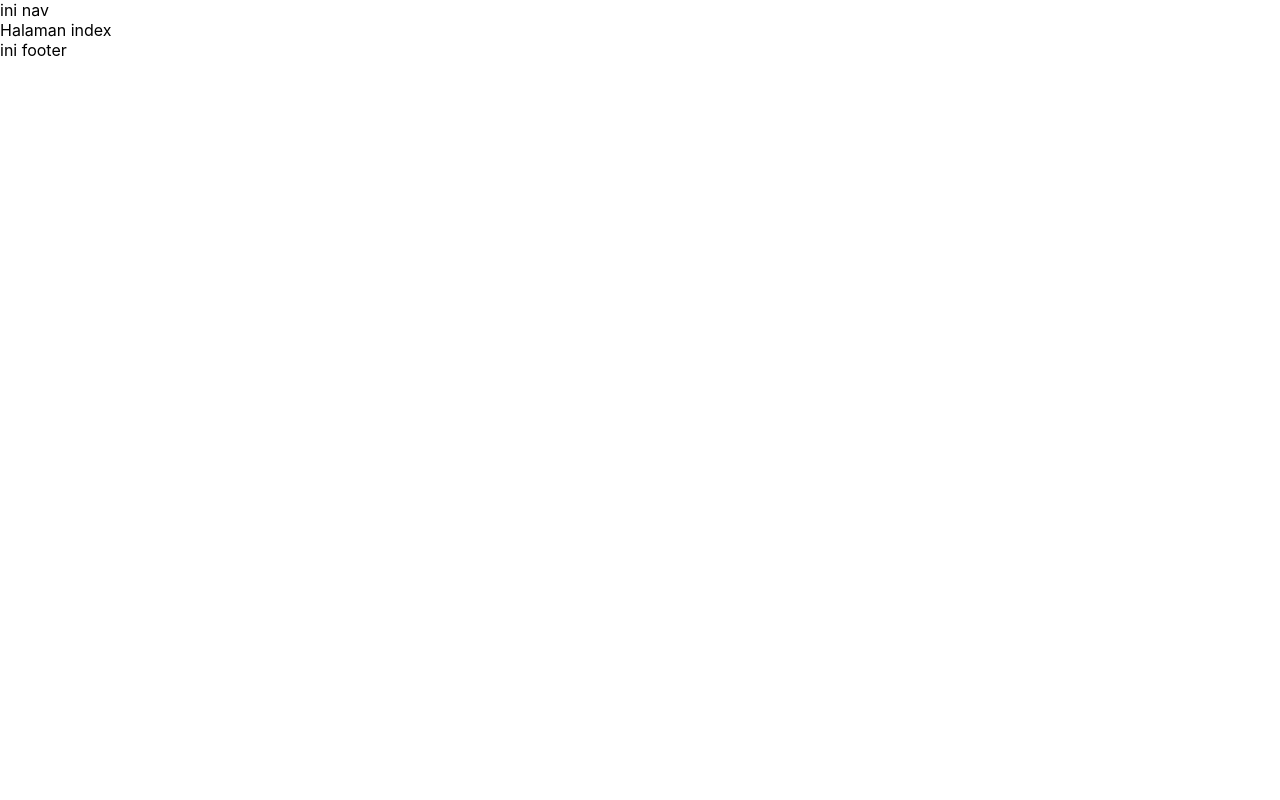
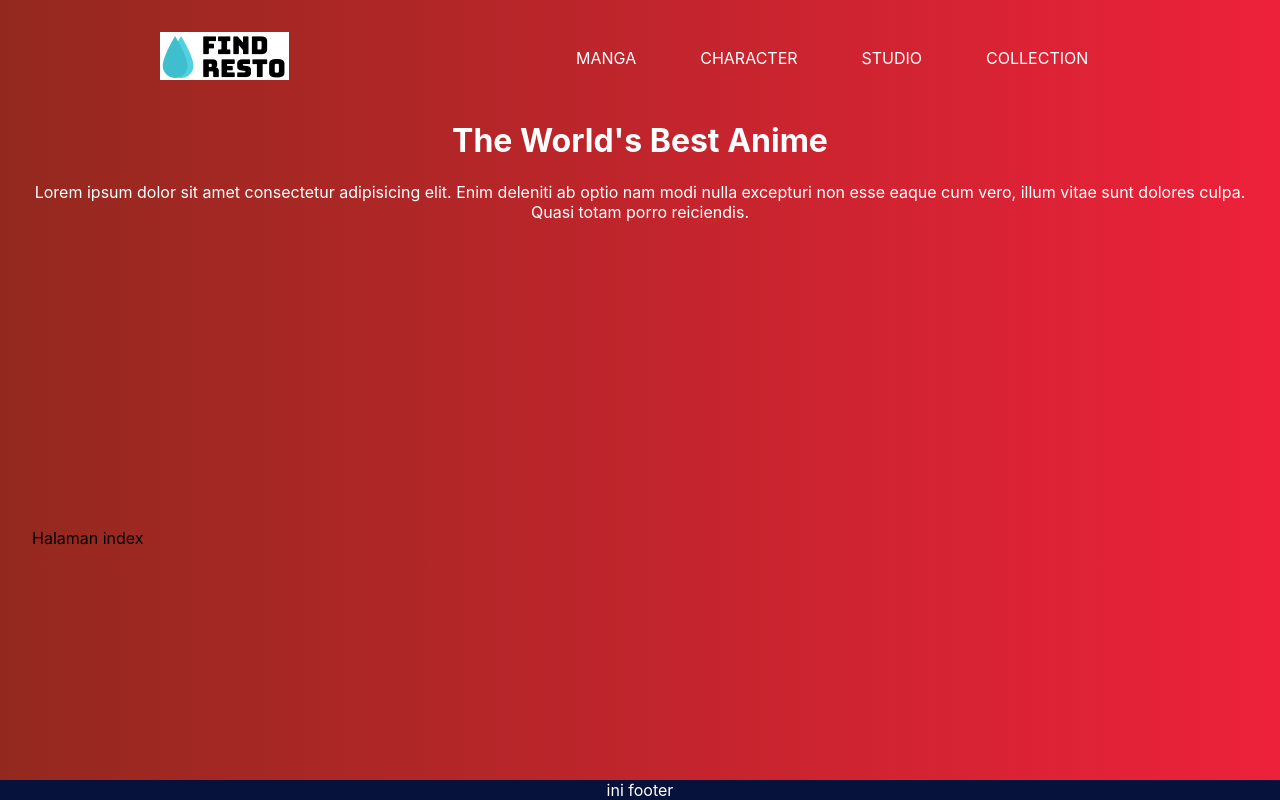
Before and after one commit to igihcksn/Mikunime, a React (Create React App) app: page / in a window 1280 px wide. Built offline with nearby package versions, Linux system fonts and the light colour scheme.

Commit message:
[Layout] - Add base layout with emotion styled

```diff
--- a/package.json
+++ b/package.json
@@ -5,6 +5,7 @@
   "dependencies": {
     "@apollo/client": "^3.6.0",
     "@emotion/css": "^11.9.0",
+    "@emotion/react": "^11.9.0",
     "@emotion/styled": "^11.8.1",
     "@testing-library/jest-dom": "^5.16.4",
     "@testing-library/react": "^11.2.7",
--- a/src/App.js
+++ b/src/App.js
@@ -1,14 +1,27 @@
 import React from 'react';
 import { BrowserRouter, Routes, Route } from 'react-router-dom';
 import MainLayouts from 'pages/layouts/MainLayouts';
+import { css, Global } from '@emotion/react';
+import { BASE_COLOR } from 'utilities/constants';
 
 function App() {
   return (
-    <BrowserRouter>
-      <Routes>
-        <Route path='*' element={<MainLayouts />} />
-      </Routes>
-    </BrowserRouter>
+    <>
+      <Global
+            styles={css`
+                body {
+                    background: ${BASE_COLOR.SOFT_RED};  /* fallback for old browsers */
+                    background: -webkit-linear-gradient(to right, ${BASE_COLOR.DARK_RED}, ${BASE_COLOR.SOFT_RED});  /* Chrome 10-25, Safari 5.1-6 */
+                    background: linear-gradient(to right, ${BASE_COLOR.DARK_RED}, ${BASE_COLOR.SOFT_RED}); /* W3C, IE 10+/ Edge, Firefox 16+, Chrome 26+, Opera 12+, Safari 7+ */
+                }
+            `}
+        />
+      <BrowserRouter>
+        <Routes>
+          <Route path='*' element={<MainLayouts />} />
+        </Routes>
+      </BrowserRouter>
+    </>
   );
 }
 
--- /dev/null
+++ b/src/assets/images/index.js
@@ -0,0 +1,5 @@
+import MainLogo from './find.png';
+
+export {
+    MainLogo,
+}
--- /dev/null
+++ b/src/components/Header.jsx
@@ -0,0 +1,27 @@
+import { MainLogo } from 'assets/images';
+import React from 'react';
+import { Link } from 'react-router-dom';
+import { MikHeader, MikNavbar, MikNavbarList } from 'utilities/styledComponent';
+
+const Header = () => {
+    return (
+        <MikHeader>
+            <MikNavbar>
+                <Link to='/'>
+                    <img src={MainLogo} alt='Main Logo' />
+                </Link>
+                <div className='menu'>
+                    <MikNavbarList to='/collection'>Manga</MikNavbarList>
+                    <MikNavbarList to='/collection'>Character</MikNavbarList>
+                    <MikNavbarList to='/collection'>Studio</MikNavbarList>
+                    <MikNavbarList to='/collection'>Collection</MikNavbarList>
+                </div>
+            </MikNavbar>
+
+            <h1>The World's Best Anime</h1>
+            <p>Lorem ipsum dolor sit amet consectetur adipisicing elit. Enim deleniti ab optio nam modi nulla excepturi non esse eaque cum vero, illum vitae sunt dolores culpa. Quasi totam porro reiciendis.</p>
+        </MikHeader>
+    );
+};
+
+export default Header;
--- /dev/null
+++ b/src/components/index.js
@@ -0,0 +1,5 @@
+import Header from "./Header"
+
+export {
+    Header,
+};
--- a/src/pages/anime/AnimeDetails.jsx
+++ b/src/pages/anime/AnimeDetails.jsx
@@ -1,10 +1,11 @@
 import React from 'react';
+import { MikMainContent } from 'utilities/styledComponent';
 
 const AnimeDetails = () => {
     return (
-        <>
+        <MikMainContent>
             Halaman details
-        </>
+        </MikMainContent>
     );
 }
 
--- a/src/pages/anime/AnimeList.jsx
+++ b/src/pages/anime/AnimeList.jsx
@@ -1,9 +1,14 @@
 import React from 'react';
+import { Header } from 'components';
+import { MikMainContent } from 'utilities/styledComponent';
 
 const AnimeList = () => {
     return (
         <>
-            Halaman index
+            <Header />
+            <MikMainContent>
+                Halaman index
+            </MikMainContent>
         </>
     );
 }
--- a/src/pages/collections/CollectionDetails.jsx
+++ b/src/pages/collections/CollectionDetails.jsx
@@ -1,10 +1,11 @@
 import React from 'react';
+import { MikMainContent } from 'utilities/styledComponent';
 
 const CollectionDetails = () => {
     return (
-        <>
+        <MikMainContent>
             Halaman collection details
-        </>
+        </MikMainContent>
     );
 }
 
--- a/src/pages/collections/CollectionList.jsx
+++ b/src/pages/collections/CollectionList.jsx
@@ -1,9 +1,14 @@
 import React from 'react';
+import { Header } from 'components';
+import { MikMainContent } from 'utilities/styledComponent';
 
 const CollectionList = () => {
     return (
         <>
-            Halaman collection list
+            <Header />
+            <MikMainContent>
+                Halaman collection list
+            </MikMainContent>
         </>
     );
 }
--- a/src/pages/layouts/MainLayouts.jsx
+++ b/src/pages/layouts/MainLayouts.jsx
@@ -4,14 +4,11 @@ import { AnimeDetails, AnimeList } from 'pages/anime';
 import { CollectionDetails, CollectionList } from 'pages/collections';
 import { URL } from 'utilities/constants';
 import NotFound from './NotFound';
+import { Footer } from 'utilities/styledComponent';
 
 const MainLayouts = () => {
     return (
         <>
-            <nav>
-                ini nav
-            </nav>
-            <main>
             <Routes>
                 <Route index element={<AnimeList />} />
                 <Route path={URL.ANIME_DETAILS} element={<AnimeDetails />} />
@@ -21,10 +18,10 @@ const MainLayouts = () => {
 
                 <Route path='*' element={<NotFound />} />
             </Routes>
-            </main>
-            <footer>
+
+            <Footer>
                 ini footer
-            </footer>
+            </Footer>
         </>
     );
 }
--- a/src/utilities/constants.js
+++ b/src/utilities/constants.js
@@ -4,3 +4,10 @@ export const URL = {
     COLLECTION_LIST: '/collection',
     COLLECTION_DETAILS: '/collection/:slug/details',
 };
+
+export const BASE_COLOR = {
+    WHITE: '#FFFFFF',
+    SOFT_RED: '#ED213A',
+    DARK_RED: '#93291E',
+    BLACK: '#06113C',
+};
--- /dev/null
+++ b/src/utilities/styledComponent.js
@@ -0,0 +1,51 @@
+import styled from '@emotion/styled'
+import { Link } from 'react-router-dom';
+import { BASE_COLOR } from './constants';
+
+// Navbar style
+
+export const MikNavbar = styled.nav`
+    color: ${BASE_COLOR.WHITE};
+    display: flex;
+    justify-content: space-around;
+    align-items: center;
+    padding: 1rem 0;
+`;
+
+export const MikNavbarList = styled(Link)`
+    text-decoration: none;
+    color: ${BASE_COLOR.WHITE};
+    text-transform: uppercase;
+    padding: 1rem 2rem;
+
+    @media screen and (max-width: 768px) {
+        display: none;
+    }
+`;
+
+// Header style
+
+export const MikHeader = styled.header`
+    height: 60vh;
+    text-align: center;
+    padding: 1rem 2rem;
+    color: ${BASE_COLOR.WHITE};
+`;
+
+// Main content style
+
+export const MikMainContent = styled.main`
+    padding: 1rem 2rem;
+`;
+
+
+// Footer style
+
+export const Footer = styled.footer`
+    width: 100%;
+    color: ${BASE_COLOR.WHITE};
+    text-align: center;
+    background: ${BASE_COLOR.BLACK};
+    position: fixed;
+    bottom: 0;
+`;
```
Also changed, not shown: src/assets/images/find.png (added), 1 other file (tests, documents, lock files or other folders). Lines whose indentation alone changed are shown as unchanged.
